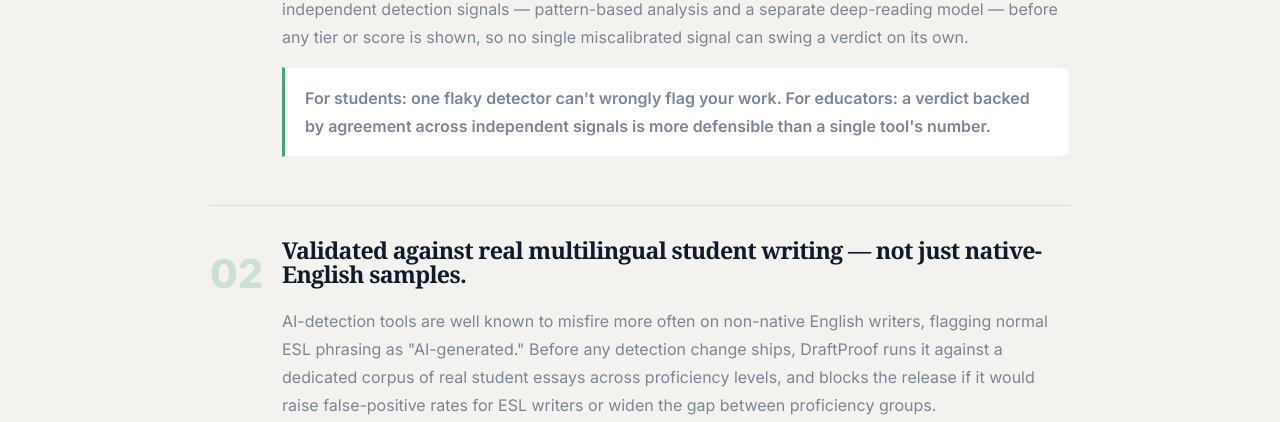
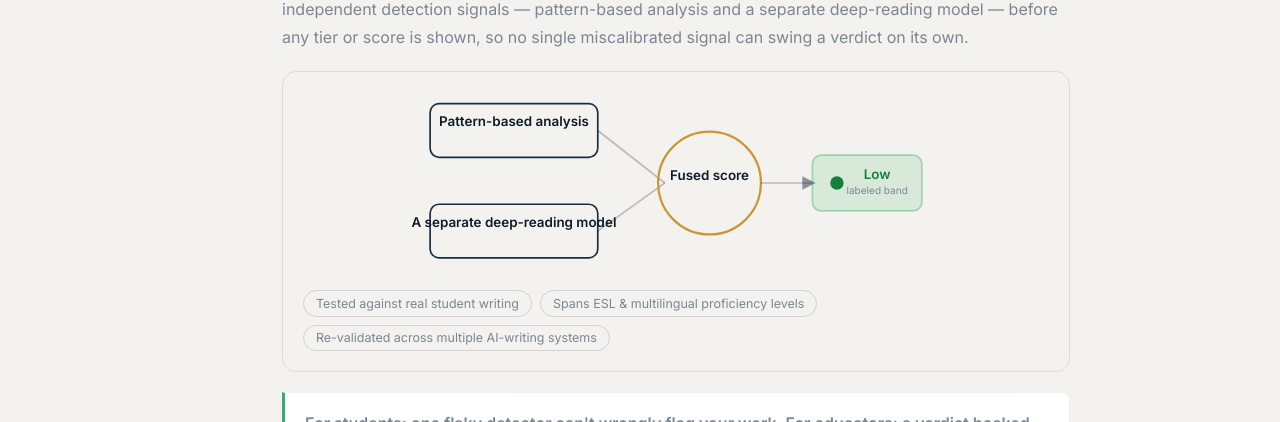
Before and after one commit to kianwoon/draftproof-services, a React (Vite) app in the folder draftproof-frontend/: page /technology in a window 1280 px wide. Shown: the part 818-1240 px from the top of the page. Built offline with nearby package versions, Linux system fonts and the light colour scheme; no server answers.

Commit message:
feat(technology): add signal-fusion diagram to Pillar 1

```diff
--- a/draftproof-frontend/src/i18n/en/technologyPage.js
+++ b/draftproof-frontend/src/i18n/en/technologyPage.js
@@ -1,5 +1,6 @@
 // allow-hardcode: i18n marketing copy for the /technology page (human-authored UI text,
 // not a detection/scoring allow-list or matching oracle) — same pattern as en/whyPage.js.
+// allow-hardcode: i18n marketing copy including diagram labels and chip text (human-authored UI text, not detection/scoring logic)
 export const technologyPage = {
   "eyebrow": "The Technology Behind DraftProof",
   "title": "We didn't build another AI detector. We built the engineering discipline a new era of education actually needs.",
@@ -9,7 +10,20 @@ export const technologyPage = {
     {
       "title": "No single black-box score decides anything.",
       "body": "A single AI-detector call is noisy and easy to game in either direction. DraftProof combines multiple independent detection signals — pattern-based analysis and a separate deep-reading model — before any tier or score is shown, so no single miscalibrated signal can swing a verdict on its own.",
-      "whyItMatters": "For students: one flaky detector can't wrongly flag your work. For educators: a verdict backed by agreement across independent signals is more defensible than a single tool's number."
+      "whyItMatters": "For students: one flaky detector can't wrongly flag your work. For educators: a verdict backed by agreement across independent signals is more defensible than a single tool's number.",
+      // allow-hardcode: diagram labels and capability chips (human-authored marketing copy)
+      "diagram": {
+        "signal1": "Pattern-based analysis",
+        "signal2": "A separate deep-reading model",
+        "fusedLabel": "Fused score",
+        "bandLabel": "Low",
+        "bandCaption": "labeled band",
+        "chips": [
+          "Tested against real student writing",
+          "Spans ESL & multilingual proficiency levels",
+          "Re-validated across multiple AI-writing systems"
+        ]
+      }
     },
     {
       "title": "Validated against real multilingual student writing — not just native-English samples.",
--- a/draftproof-frontend/src/i18n/zh/technologyPage.js
+++ b/draftproof-frontend/src/i18n/zh/technologyPage.js
@@ -9,7 +9,20 @@ export const technologyPage = {
     {
       "title": "没有任何单一的黑箱分数能决定结果。",
       "body": "单一的 AI 检测调用充满噪声，也容易被规避。DraftProof 在给出任何等级或分数之前，会综合多个独立的检测信号——基于模式的分析和一个独立的深度阅读模型——因此不会有单一失准的信号左右最终结论。",
-      "whyItMatters": "对学生而言：一个不稳定的检测器不会错误地标记你的作品。对教育者而言：由多个独立信号共同支持的结论，比单一工具给出的数字更站得住脚。"
+      "whyItMatters": "对学生而言：一个不稳定的检测器不会错误地标记你的作品。对教育者而言：由多个独立信号共同支持的结论，比单一工具给出的数字更站得住脚。",
+      // allow-hardcode: diagram labels and capability chips (human-authored marketing copy)
+      "diagram": {
+        "signal1": "基于模式的分析",
+        "signal2": "一个独立的深度阅读模型",
+        "fusedLabel": "综合分数",
+        "bandLabel": "低",
+        "bandCaption": "标注区间",
+        "chips": [
+          "针对真实学生写作进行测试",
+          "涵盖 ESL 与多语言写作水平",
+          "针对多个 AI 写作系统持续重新验证"
+        ]
+      }
     },
     {
       "title": "针对真实的多语言学生写作进行验证——而不仅仅是母语英语样本。",
--- a/draftproof-frontend/src/pages/Technology.jsx
+++ b/draftproof-frontend/src/pages/Technology.jsx
@@ -28,6 +28,7 @@ export default function Technology() {
             <span className="why-num">{String(index + 1).padStart(2, '0')}</span>
             <h2>{pillar.title}</h2>
             <p>{pillar.body}</p>
+            {pillar.diagram && <SignalFusionDiagram data={pillar.diagram} />}
             <p className="why-highlight">{pillar.whyItMatters}</p>
           </section>
         ))}
@@ -46,3 +47,45 @@ export default function Technology() {
     </main>
   );
 }
+
+function SignalFusionDiagram({ data }) {
+  if (!data) return null;
+  const chips = Array.isArray(data.chips) ? data.chips : [];
+
+  return (
+    <div className="fusion-diagram">
+      <svg viewBox="0 0 460 170" width="100%" height="190" role="img" aria-label={`${data.signal1} + ${data.signal2} → ${data.fusedLabel} → ${data.bandLabel}`}>
+        <rect x="10" y="14" width="150" height="48" rx="8" fill="none" stroke="var(--navy-900)" strokeWidth="1.5" />
+        <text x="85" y="34" fontSize="12" fill="var(--ink)" textAnchor="middle" fontWeight="600">{data.signal1}</text>
+
+        <rect x="10" y="104" width="150" height="48" rx="8" fill="none" stroke="var(--navy-900)" strokeWidth="1.5" />
+        <text x="85" y="124" fontSize="12" fill="var(--ink)" textAnchor="middle" fontWeight="600">{data.signal2}</text>
+
+        <line x1="160" y1="38" x2="220" y2="85" stroke="rgba(13, 27, 42, .25)" strokeWidth="1.5" />
+        <line x1="160" y1="128" x2="220" y2="85" stroke="rgba(13, 27, 42, .25)" strokeWidth="1.5" />
+
+        <circle cx="260" cy="85" r="46" fill="none" stroke="var(--gold)" strokeWidth="2" />
+        <text x="260" y="82" fontSize="12" fill="var(--ink)" textAnchor="middle" fontWeight="600">{data.fusedLabel}</text>
+
+        <line x1="306" y1="85" x2="352" y2="85" stroke="rgba(13, 27, 42, .25)" strokeWidth="1.5" markerEnd="url(#fusionArrow)" />
+
+        <rect x="352" y="60" width="98" height="50" rx="8" fill="rgba(22, 163, 74, .12)" stroke="rgba(22, 163, 74, .35)" strokeWidth="1.5" />
+        <circle cx="374" cy="85" r="6" fill="#15803d" />
+        <text x="410" y="81" fontSize="12" fill="#15803d" textAnchor="middle" fontWeight="600">{data.bandLabel}</text>
+        <text x="410" y="95" fontSize="9" fill="var(--muted)" textAnchor="middle">{data.bandCaption}</text>
+
+        <defs>
+          <marker id="fusionArrow" markerWidth="8" markerHeight="8" refX="6" refY="4" orient="auto">
+            <path d="M0,0 L8,4 L0,8 Z" fill="rgba(13, 27, 42, .45)" />
+          </marker>
+        </defs>
+      </svg>
+
+      <div className="fusion-diagram-chips">
+        {chips.map((chip) => (
+          <span className="fusion-diagram-chip" key={chip}>{chip}</span>
+        ))}
+      </div>
+    </div>
+  );
+}
--- a/draftproof-frontend/src/styles/site-master/09-why-legal-document-viewer.css
+++ b/draftproof-frontend/src/styles/site-master/09-why-legal-document-viewer.css
@@ -652,3 +652,26 @@ details.ai-likelihood-calibration > summary {
   color: #475569;
 }
 details.ai-likelihood-calibration[open] > summary { margin-bottom: 10px; }
+
+.fusion-diagram {
+  margin: 1.25rem 0;
+  padding: 1rem 1.25rem 1.25rem;
+  border: 0.5px solid rgba(13, 27, 42, .10);
+  border-radius: var(--radius-md);
+}
+
+.fusion-diagram-chips {
+  display: flex;
+  flex-wrap: wrap;
+  gap: 0.5rem;
+  margin-top: 0.75rem;
+}
+
+.fusion-diagram-chip {
+  border: 0.5px solid rgba(13, 27, 42, .15);
+  border-radius: 999px;
+  padding: 0.3rem 0.75rem;
+  font-size: 0.78rem;
+  color: var(--muted);
+  background: transparent;
+}
```
